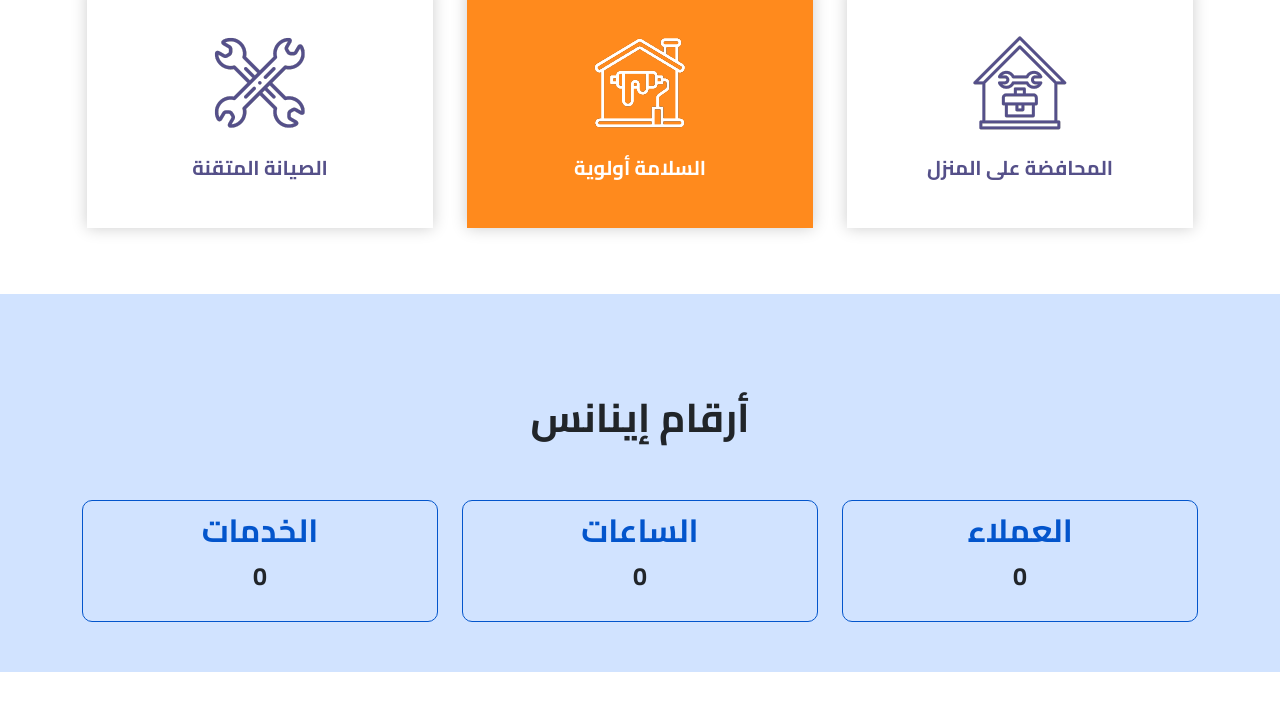
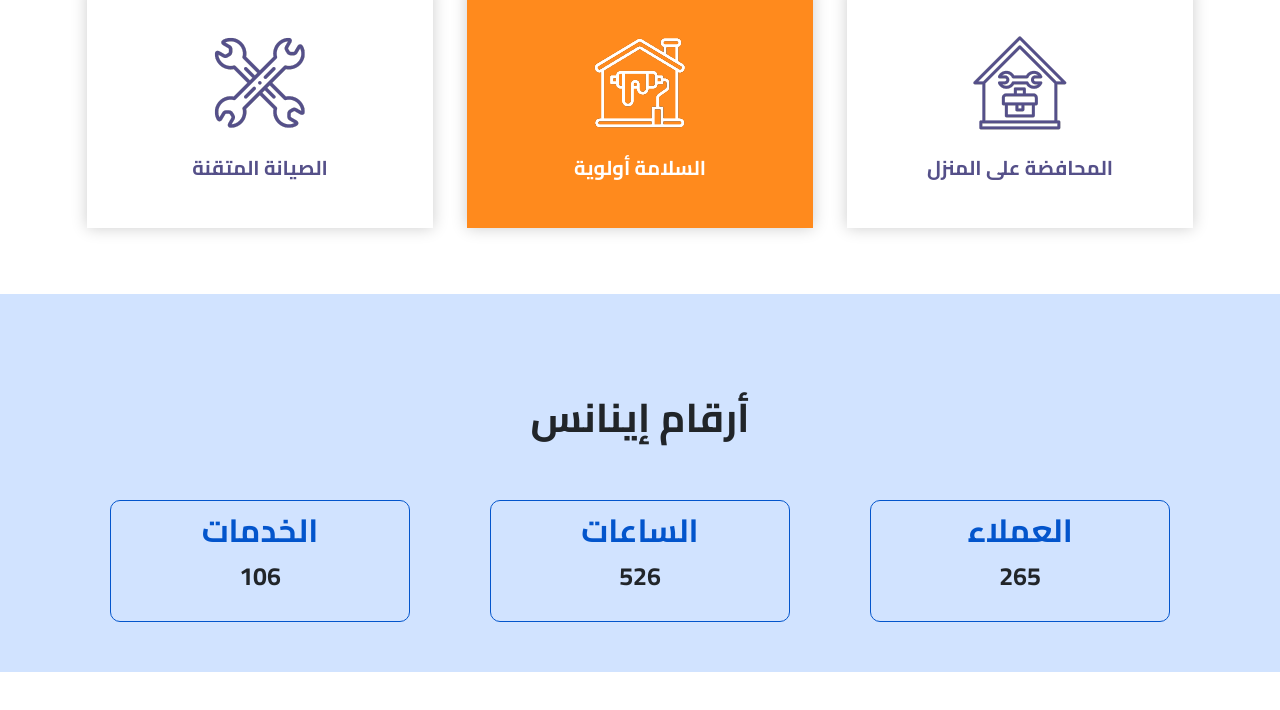
Before and after one commit to ahmed-mohammed-developer/INANCE_public, a plain HTML site: page index.html in a window 1280 px wide. Shown: the part 867-1577 px from the top of the page. Before the commit the page ends 1539 px from the top, so only its background shows below. Drawn offline with nearby package versions, Linux system fonts and the light colour scheme.

Commit message:
Number js

```diff
--- a/css/main.scss
+++ b/css/main.scss
@@ -112,6 +112,9 @@ body {
           font-weight: bold;
           margin-top: 50px;
      }
+     .margin-num {
+         max-width: 300px;
+         margin: auto;
           .number-cont {
                margin-top: 50px;
                text-align: center;
@@ -127,6 +130,8 @@ body {
                     font-size: 25px;
                }
           }
+     }
+
 }
 @media (max-width: 815px) {
      .tit {
--- a/index.html
+++ b/index.html
@@ -92,26 +92,38 @@
      <h1>أرقام إينانس</h1>
 <div class="row">
      <div class="col-md-4">
+         <div class="margin-num">
           <div class="number-cont">
                <h2>العملاء</h2>
                <p class="num" data-goal="265">0</p>
           </div>
          </div>
+     </div>
      <div class="col-md-4">
+          <div class="margin-num">
                <div class="number-cont ">
                     <h2>الساعات</h2>
                     <p class="num" data-goal="526">0</p>
                </div>
           </div>
+
+     </div>
      <div class="col-md-4">
+          <div class="margin-num">
                <div class="number-cont">
                     <h2>الخدمات</h2>
                     <p class="num" data-goal="106">0</p>
                </div>
           </div>
+
+     </div>
 </div>
 </div>
 </section>
+<section style="height: 1000px;">
+
+</section>
+
 
 
 
--- a/js/main.js
+++ b/js/main.js
@@ -1,24 +1,24 @@
 
 let nums = document.querySelectorAll(".number-cont .num");
 let section = document.querySelector(".numbers");
-let started = false; // Function Started ? No
-
-
+let started = false;
 window.onscroll = function () {
      if (window.scrollY >= section.offsetTop){
-          if (!started) {
-               number-cont552.forEach((num) => startCount(num));
+          if(!started) {
+               nums.forEach((num) => startCount(num));
           }
           started = true;
      }
 }
-
 function startCount(el) {
      let goal = el.dataset.goal;
      let count = setInterval(() => {
           el.textContent++;
-          if (el.textContent == goal) {
+          if (el.textContent == goal){
                clearInterval(count)
           }
      }, 2000 / goal);
+
 }
+//startCount(document.querySelectorAll(".number-cont .num")[0]);
+// Number Section
```
Also changed, not shown: css/style.css, 1 other file. Lines whose indentation alone changed are shown as unchanged.
